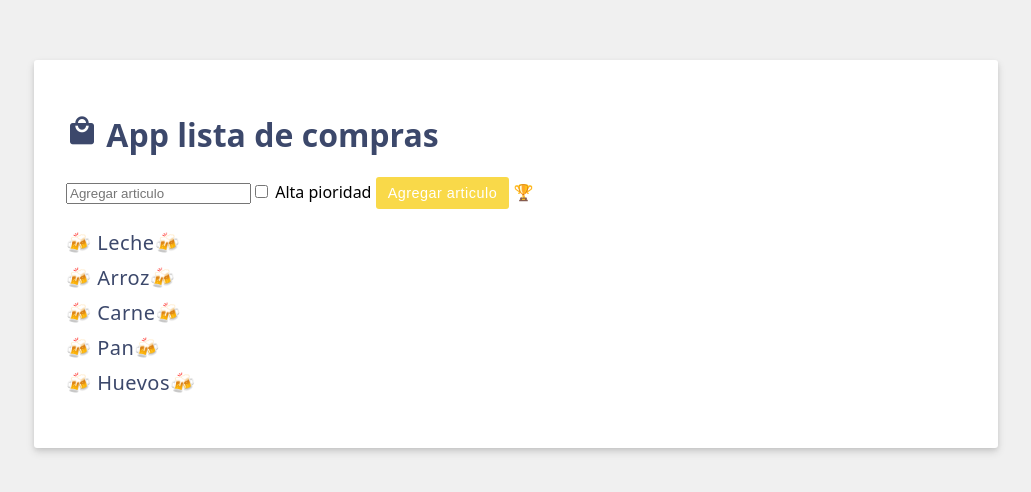
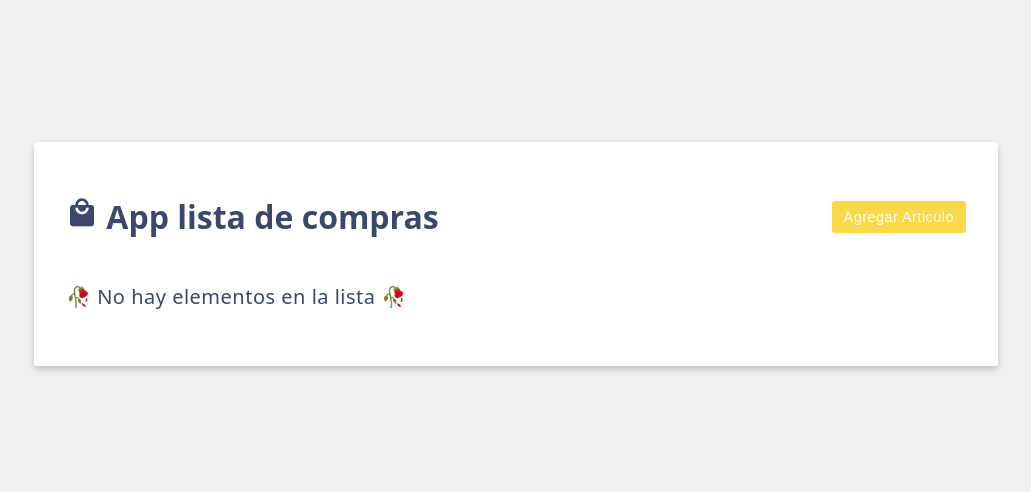
Before and after one commit to Yampyyii/VueJs-ShoppingCart, a Vue app: page / in a window 1280 px wide. Shown: the part 146-638 px from the top of the page, without its empty margins (124-1155 px from the left). Built offline with nearby package versions, Linux system fonts and the light colour scheme.

Commit message:
🍻FEAT: v-if-else

```diff
--- a/src/App.vue
+++ b/src/App.vue
@@ -9,45 +9,67 @@ const shoppingIcon = ref('material-icons shopping-cart-icon');
 // Creando una referencia reactiva
 // para alamacenar el valor de la lista
 const items = ref([
-  { id: 0, label: 'Leche' },
-  { id: 1, label: 'Arroz' },
-  { id: 2, label: 'Carne' },
-  { id: 3, label: 'Pan' },
-  { id: 4, label: 'Huevos' }
+  // { id: 0, label: 'Leche' },
+  // { id: 1, label: 'Arroz' },
+  // { id: 2, label: 'Carne' },
+  // { id: 3, label: 'Pan' },
+  // { id: 4, label: 'Huevos' }
 ]);
-const newItem= ref('');
-//metodos
-const saveItems = () =>{(items.value.push({id: items.value.length, label:newItem.value}));
-newItem.value="";}
+const newItem = ref('');
+const newItemHighPriority = ref(false)
+// Metodos
+const saveItems = () => {
+  // Agrega un nuevo elemento a la lista
+  // proveniente de la caja de texto
+  items.value.push({ id: items.value.length, label: newItem.value })
+  // Borramos el contenido de la caja de texto
+  newItem.value = "";
+};
+const doEdit = (edit) => {
+  editing.value = edit;
+  newItem.value = "";
+}
+const editing = ref(false);
 </script>
 
 <template>
-  <h1> <i :class="shoppingIcon">local_mall</i> {{ header }}</h1>
-  <form
-  v-on:submit.prevent="saveItems"
-  class="add-item" form>
-    <input
-     v-model="newItem" type="text"
-      placeholder="Agregar articulo">
+  <!-- Header -->
+  <div class="header">
+    <h1>
+      <i :class="shoppingIcon">local_mall</i> {{ header }}
+    </h1>
+    <button
+      v-on:click="doEdit(false)"
+      v-if="editing"
+      class="btn">
+      Cancelar
+    </button>
+    <button
+      v-else
+      v-on:click="doEdit(true)"
+      class="btn btn-primary">
+      Agregar Articulo
+    </button>
+  </div>
+  <!-- Formulario -->
+  <form v-if="editing" v-on:submit.prevent="saveItems" class="add-item form">
+    <input v-model="newItem" type="text" placeholder="Agregar articulo">
+    <!-- Checkbox -->
     <label>
-    <input  type="checkbox" v-model="newItemHighPriority">
-    Alta pioridad
-  </label >
-   <!-- boton-->
+      <input type="checkbox" v-model="newItemHighPriority">
+      Alta Prioridad
+    </label>
+    <!-- Boton -->
     <button class="btn btn-primary">
-    Agregar articulo
+      Agregar Articulo
     </button>
-   {{ newItemHighPriority ? '🍻' : '🏆'}}
-
   </form>
+  <!-- Entrega de lista -->
   <ul>
-
-    <li v-for="({id, label} ) in items" v-bind:key="id" >🍻 {{ label }}🍻</li>
-
-
-<!--Helados (label>input:checkbox{Flavor$})*3-->
-
+    <li v-for="{ id, label } in items" v-bind:key="id">⭐ {{ label }}</li>
   </ul>
+  <!-- Mensaje condicional -->
+  <p v-if="items.length === 0">🥀 No hay elementos en la lista 🥀</p>
 </template>
 
 <style scoped>
```
Lines whose indentation alone changed are shown as unchanged.
